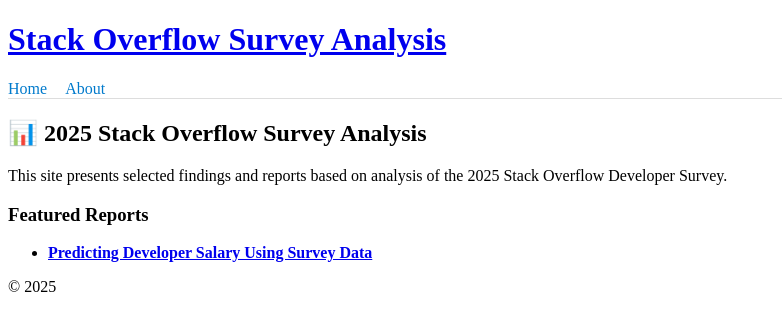
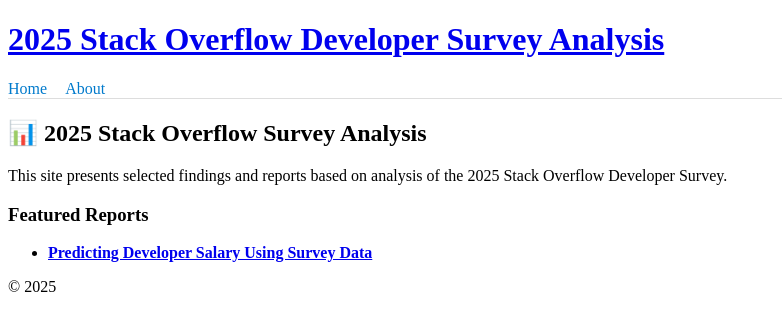
Before and after one commit to ilvfruits/stackoverflow-survey-2025, a Jekyll site: the page built from docs/index.md, in a window 1280 px wide. Shown: the top 331 px of the page, without its empty margins (0-782 px from the left). Built offline with Jekyll 4.4.1, drawn with Linux system fonts in a browser that asks for light colours.

Commit message:
Update _config.yml
change title

```diff
--- a/docs/_config.yml
+++ b/docs/_config.yml
@@ -1,4 +1,4 @@
-title: "Stack Overflow Survey Analysis"
+title: "2025 Stack Overflow Developer Survey Analysis"
 description: "Data analysis & ML insights from developer survey data"
 markdown: kramdown
 highlighter: rouge
```
